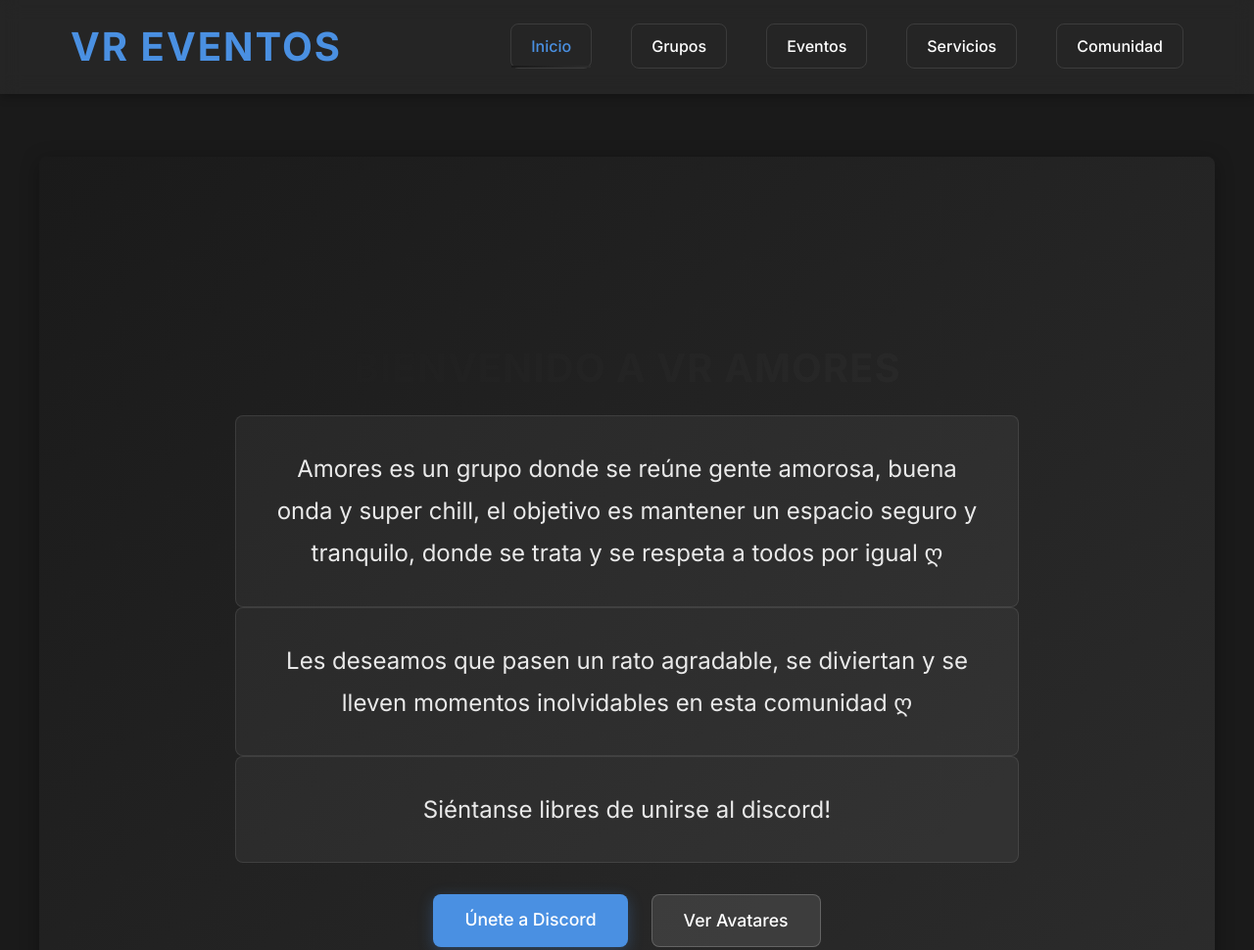
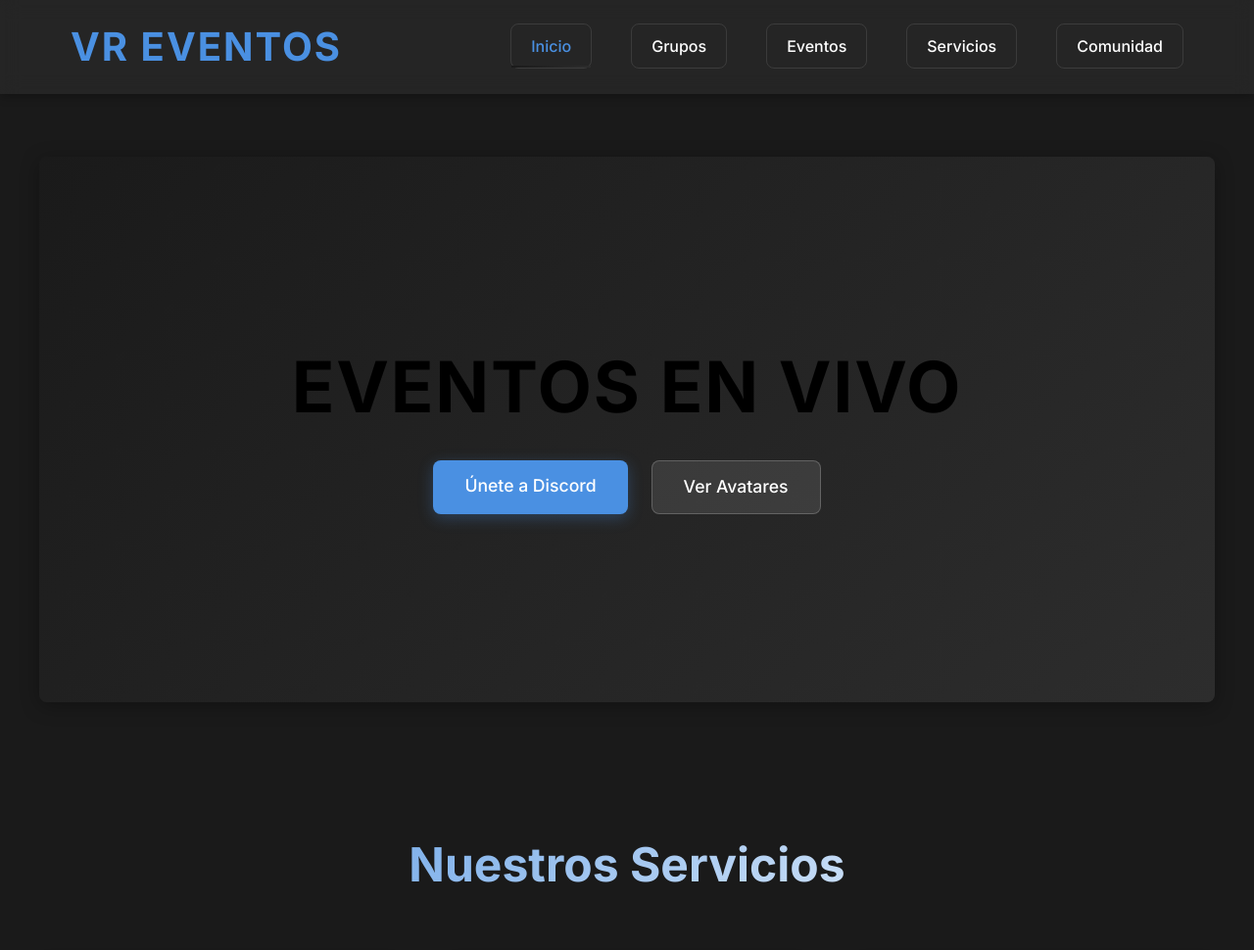
Before and after one commit to NemesisReturns95/NemesisProductos, a website: page index.html in a window 1280 px wide. Shown: the top 970 px of the page at 98% size. Drawn offline with Linux system fonts and the light colour scheme.

Commit message:
Actualizando título principal a 'Eventos en vivo' y mejorando su estilo

```diff
--- a/index.html
+++ b/index.html
@@ -24,12 +24,7 @@
     <main>
         <section class="hero">
             <div class="hero-content">
-                <h1 class="gradient-text">Bienvenido a VR Amores</h1>
-                <div class="description">
-                    <p class="highlight">Amores es un grupo donde se reúne gente amorosa, buena onda y super chill, el objetivo es mantener un espacio seguro y tranquilo, donde se trata y se respeta a todos por igual ღ</p>
-                    <p class="highlight">Les deseamos que pasen un rato agradable, se diviertan y se lleven momentos inolvidables en esta comunidad ღ</p>
-                    <p class="highlight">Siéntanse libres de unirse al discord!</p>
-                </div>
+                <h1 class="gradient-text">Eventos en vivo</h1>
                 <div class="cta-buttons">
                     <a href="#" class="btn-primary">Únete a Discord</a>
                     <a href="#" class="btn-secondary">Ver Avatares</a>
--- a/styles.css
+++ b/styles.css
@@ -121,14 +121,13 @@ main {
 
 .hero h1,
 .gradient-text {
-    font-size: 2.5rem;
-    margin-bottom: 1.5rem;
-    background: var(--gradient-primary);
-    -webkit-background-clip: text;
-    -webkit-text-fill-color: transparent;
+    font-size: 4.5rem;
+    margin-bottom: 2rem;
+    color: #000000;
     text-transform: uppercase;
     letter-spacing: 0.025em;
     line-height: 1.2;
+    font-weight: 700;
 }
 
 .cta-buttons {
```
